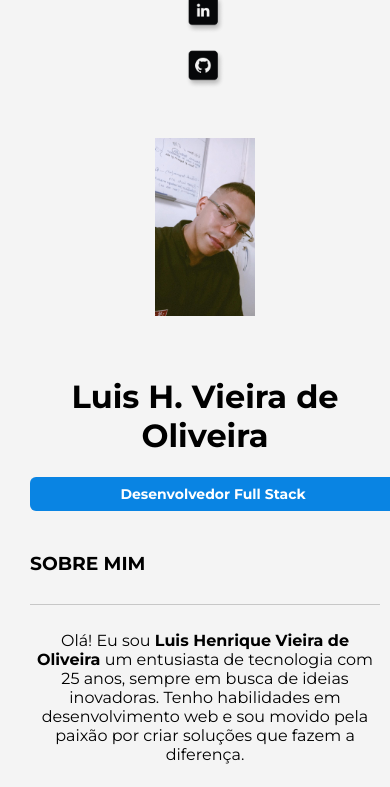
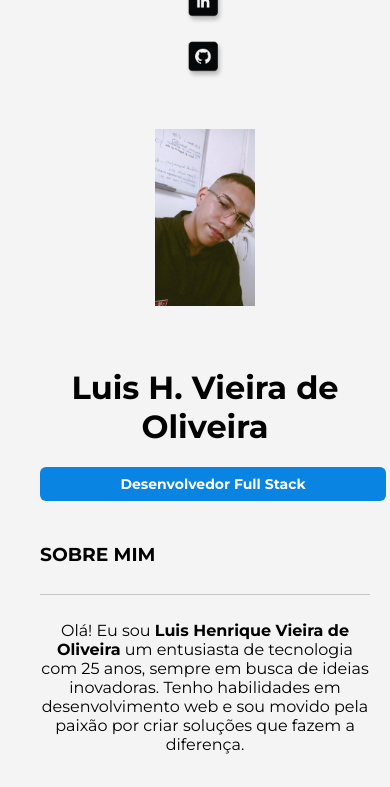
Before and after one commit to lh5818181/myLinkBio_Vite, a Vue app: page / in a window 390 px wide. Shown: the top 787 px of the page. Built offline with nearby package versions, Linux system fonts and the light colour scheme.

Commit message:
ajustando responsividade

```diff
--- a/src/App.vue
+++ b/src/App.vue
@@ -48,8 +48,5 @@ export default {
     flex-direction: column;
     align-items: center;
   }
-  .icons, .profile-picture, .biography {
-    width: 100%; /* Adiciona largura total para centralizar no layout */
-  }
 }
 </style>
```
Also changed, not shown: src/components/Icons.vue (indentation only).
